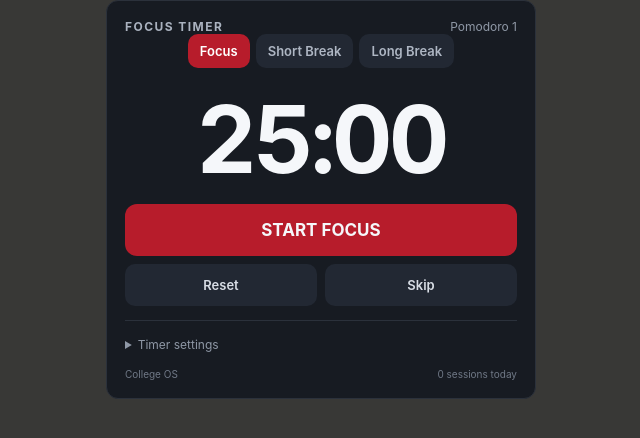
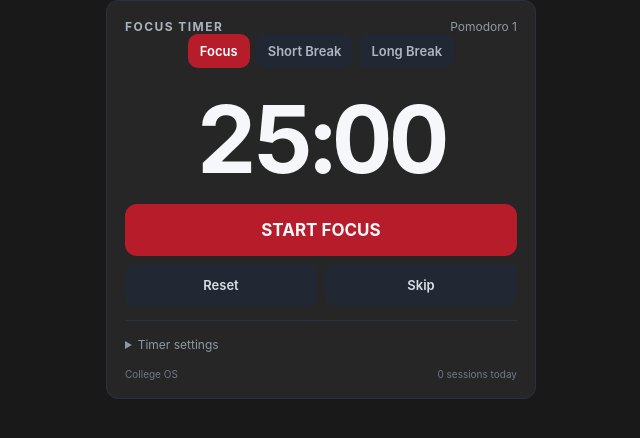
Before and after one commit to GWolf23/college-os-pomodoro, a plain HTML site: page index.html in a window 1280 px wide. Shown: the whole page, without its empty margins (319-959 px from the left). Drawn offline with Linux system fonts and the light colour scheme.

Commit message:
Update background colors in index.html

```diff
--- a/index.html
+++ b/index.html
@@ -11,7 +11,7 @@
   margin: 0;
   min-height: 100%;
   font-family: -apple-system, BlinkMacSystemFont, "Segoe UI", sans-serif;
-  background: #383836;
+  background: #191919;
   color: #f5f7fa;
 }
 
@@ -25,7 +25,7 @@ body {
   width: 100%;
   max-width: 430px;
   margin: 0 auto;
-  background: #171b22;
+  background: #262626;
   border: 1px solid #2b313b;
   border-radius: 12px;
   padding: 18px;
```
